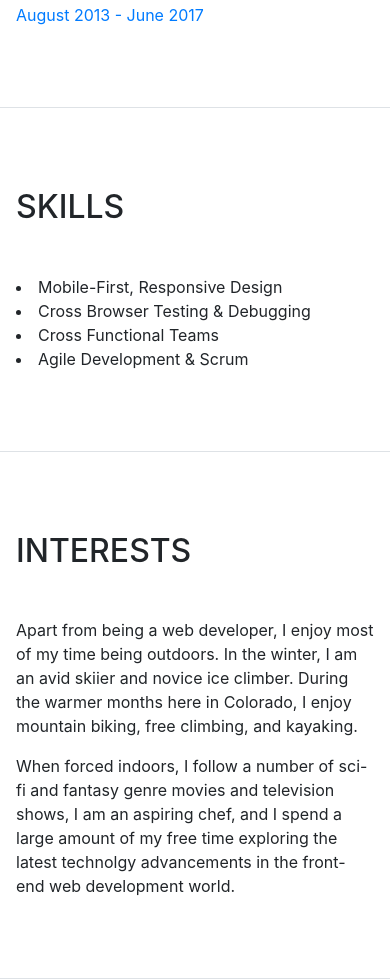
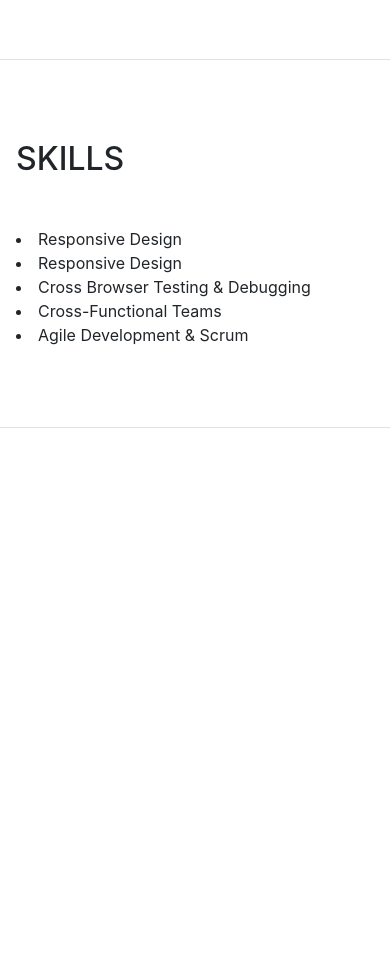
Before and after one commit to AdityaSaiVarma/aditya.github.io, a website with bundled scripts: page index.html in a window 390 px wide. Shown: the part 4370-5349 px from the top of the page. After the commit the page ends 4798 px from the top, so only its background shows below. Built offline with nearby package versions, Linux system fonts and the light colour scheme; a web font is replaced by a local one.

Commit message:
Update index.html

```diff
--- a/index.html
+++ b/index.html
@@ -51,9 +51,6 @@
           <li class="nav-item">
             <a class="nav-link js-scroll-trigger" href="#skills">Skills</a>
           </li>
-          <li class="nav-item">
-            <a class="nav-link js-scroll-trigger" href="#interests">Interests</a>
-          </li>
         </ul>
       </div>
     </nav>
@@ -81,7 +78,7 @@
               </a>
             </li>
             <li class="list-inline-item">
-              <a href="https://github.com/AdityaSaiVarma">
+              <a href="https://www.linkedin.com/in/adityasaivarmasaripalli/">
 
                 <span class="fa-stack fa-lg">
                   <i class="fa fa-circle fa-stack-2x"></i>
@@ -174,9 +171,6 @@
               <div>Computer Science</div>
               <p>GPA: 3.33</p>
             </div>
-            <div class="resume-date text-md-right">
-              <span class="text-primary">August 2021 - December 2023</span>
-            </div>
           </div>
 
           <div class="resume-item d-flex flex-column flex-md-row">
@@ -184,9 +178,6 @@
               <h3 class="mb-0">Jawaharlal Nehru Technological University(JNTUH)</h3>
               <div class="subheading mb-3">Bachelor Degree</div>
               <p>GPA: 3.86</p>
-            </div>
-            <div class="resume-date text-md-right">
-              <span class="text-primary">August 2013 - June 2017</span>
             </div>
           </div>
 
@@ -200,25 +191,20 @@
 
             <li>
               <i class="fa-li fa fa-check"></i>
-              Mobile-First, Responsive Design</li>
+              Responsive Design</li>
+          <li>
+              <i class="fa-li fa fa-check"></i>
+              Responsive Design</li>
             <li>
               <i class="fa-li fa fa-check"></i>
               Cross Browser Testing &amp; Debugging</li>
             <li>
               <i class="fa-li fa fa-check"></i>
-              Cross Functional Teams</li>
+              Cross-Functional Teams</li>
             <li>
               <i class="fa-li fa fa-check"></i>
               Agile Development &amp; Scrum</li>
           </ul>
-        </div>
-      </section>
-
-      <section class="resume-section p-3 p-lg-5 d-flex flex-column" id="interests">
-        <div class="my-auto">
-          <h2 class="mb-5">Interests</h2>
-          <p>Apart from being a web developer, I enjoy most of my time being outdoors. In the winter, I am an avid skiier and novice ice climber. During the warmer months here in Colorado, I enjoy mountain biking, free climbing, and kayaking.</p>
-          <p class="mb-0">When forced indoors, I follow a number of sci-fi and fantasy genre movies and television shows, I am an aspiring chef, and I spend a large amount of my free time exploring the latest technolgy advancements in the front-end web development world.</p>
         </div>
       </section>
 
```
